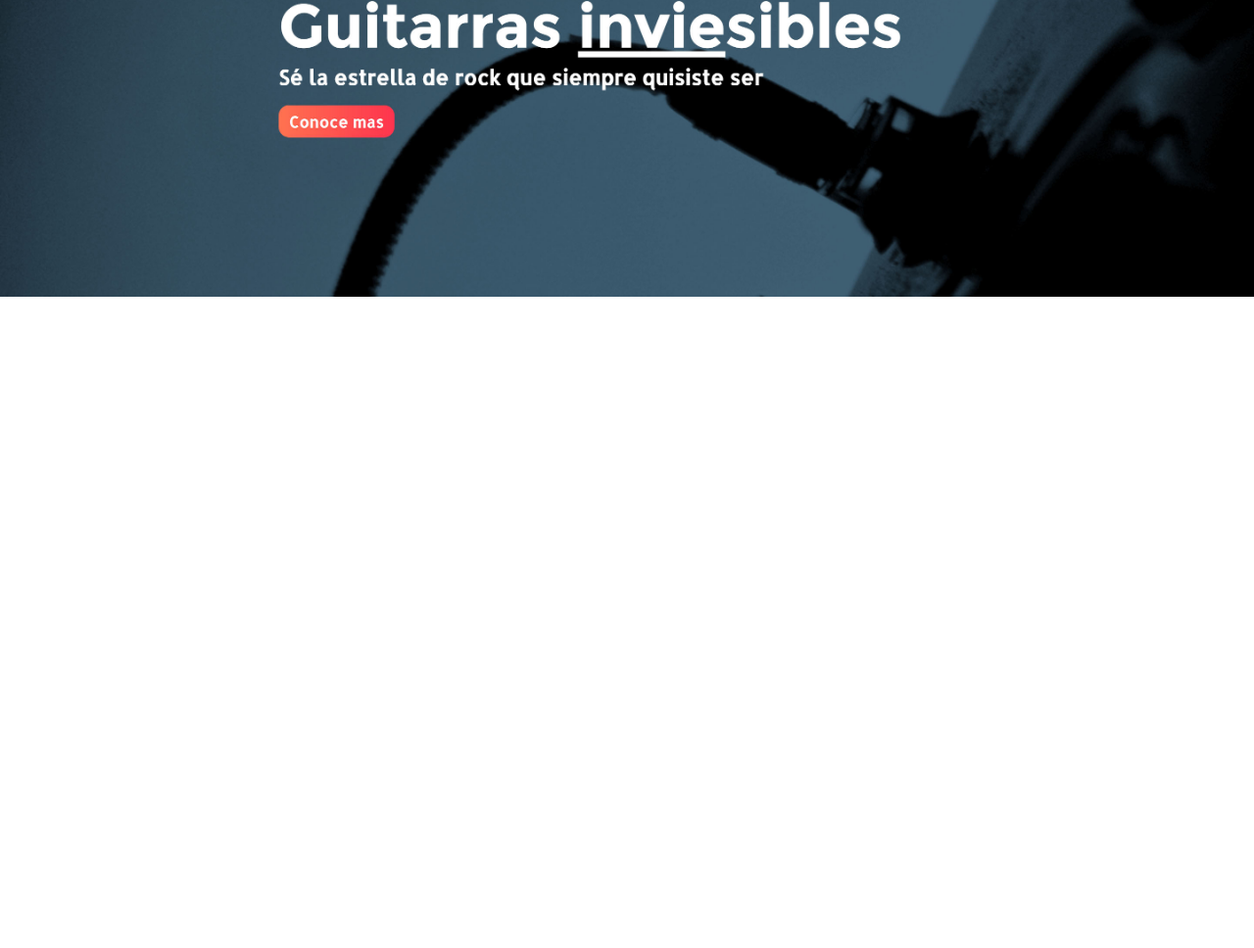
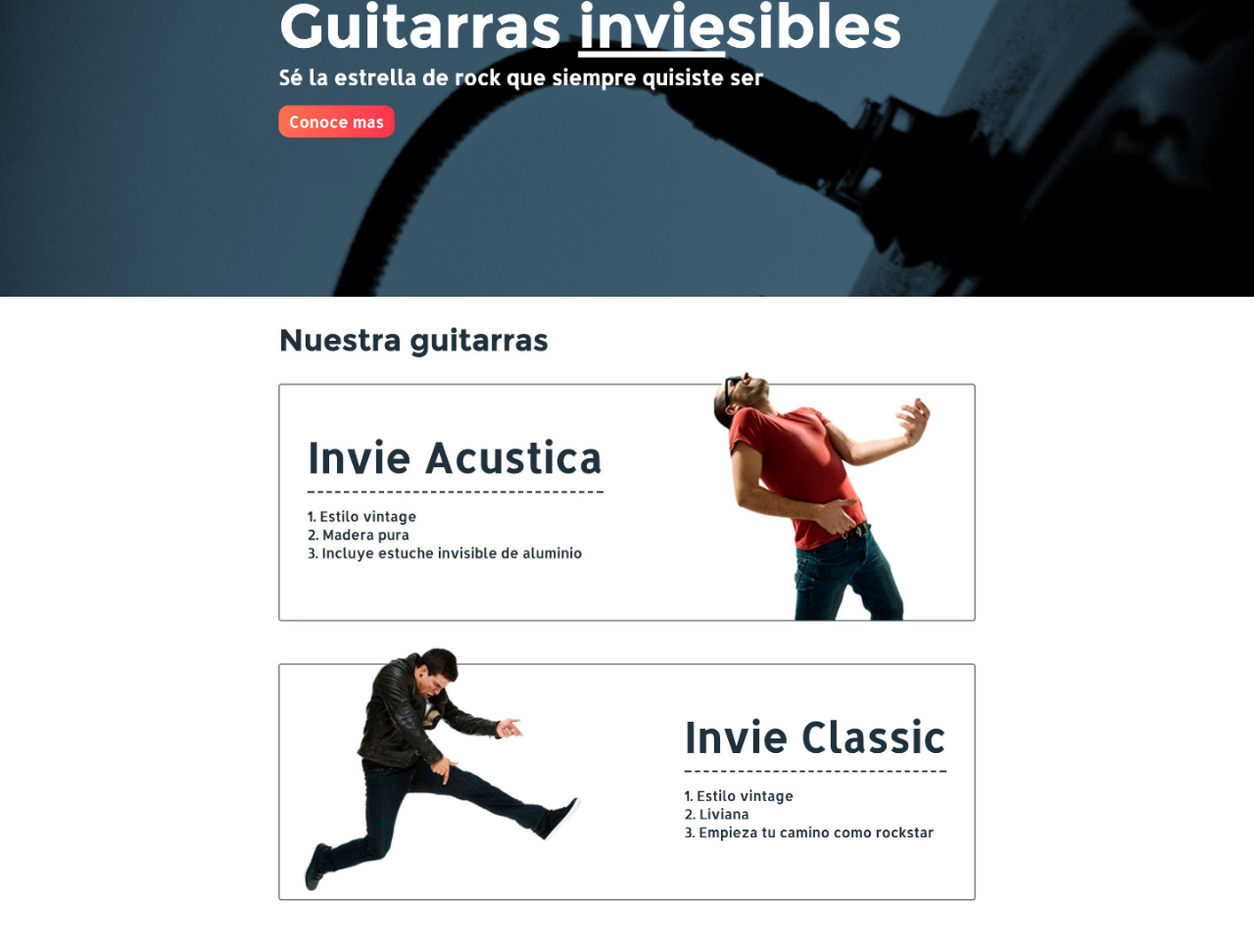
Before and after one commit to Yhuver/invie-github, a plain HTML site: page index.html in a window 1280 px wide. Shown: the part 172-1140 px from the top of the page at 98% size. Before the commit the page ends 800 px from the top, so only its background shows below. Drawn offline with Linux system fonts and the light colour scheme.

Commit message:
Agregando acustica

```diff
--- a/index.html
+++ b/index.html
@@ -14,5 +14,7 @@
 <body>
 	<img src="img/header.jpg">
 	<img src="img/hero.jpg" style="margin-top: -4px">
+	<img src="img/acustica.jpg">
+	<img src="img/clasica.jpg">
 </body>
 </html>
```
Also changed, not shown: img/acustica.jpg (added), img/clasica.jpg (added).
